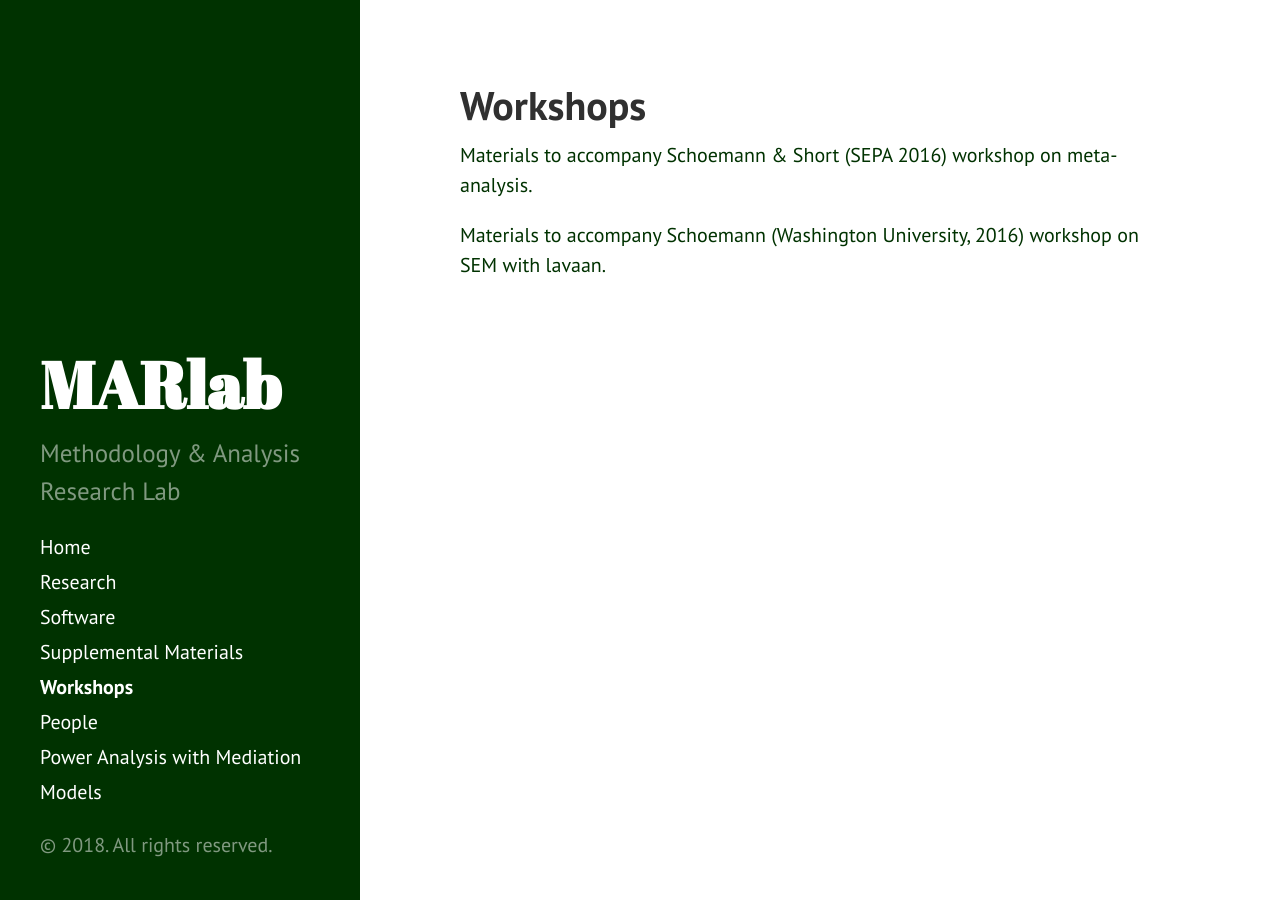
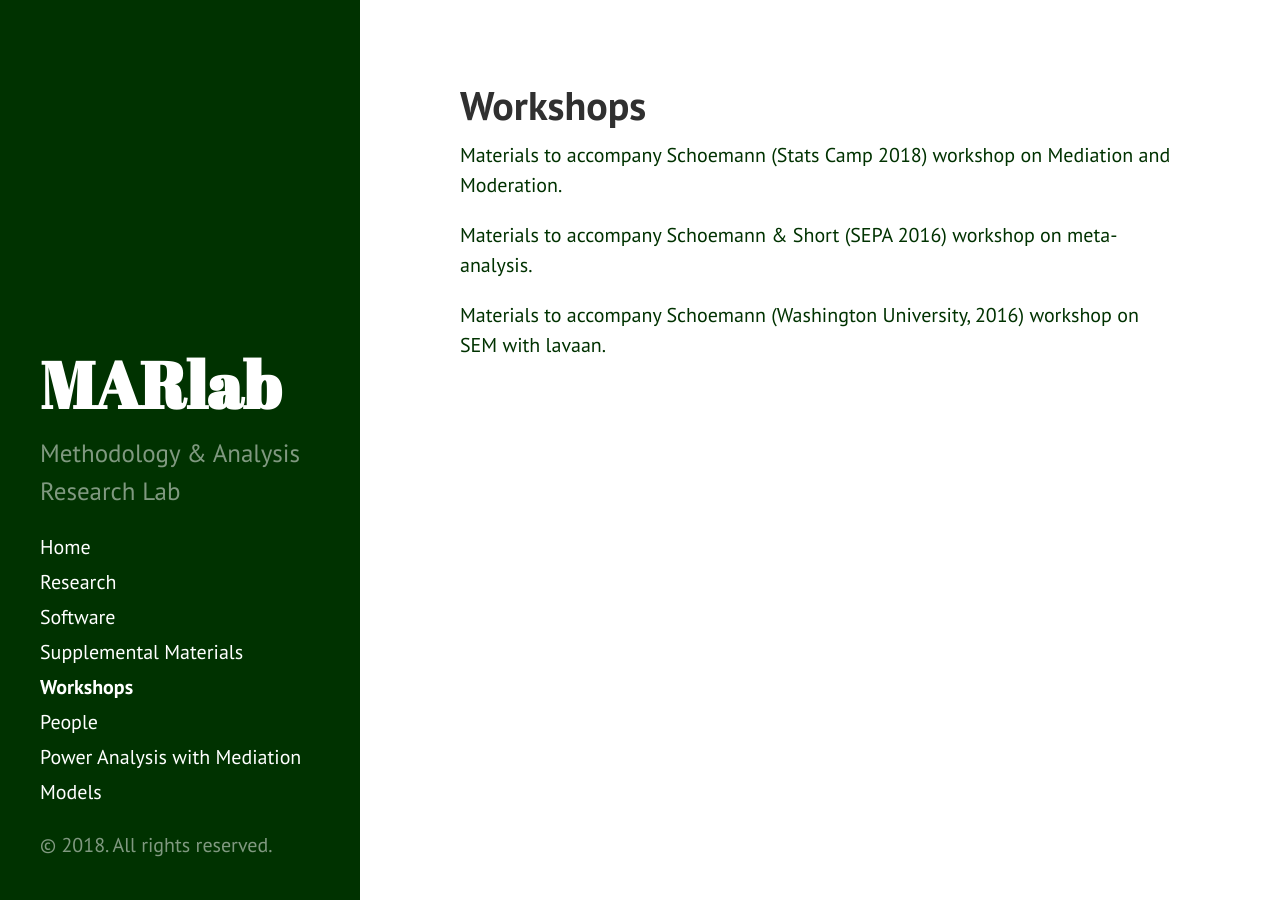
Before and after one commit to schoam4/schoam4.github.io, a Jekyll site: the page built from Workshops.md, in a window 1280 px wide. Built offline with Jekyll 4.4.1, drawn with Linux system fonts in a browser that asks for light colours.

Commit message:
Add Stats Camp 2018

```diff
--- a/Workshops.md
+++ b/Workshops.md
@@ -3,6 +3,9 @@
 title: Workshops
 ---
 
+
+[Materials to accompany Schoemann (Stats Camp 2018) workshop on Mediation and Moderation.](https://github.com/schoam4/Talks/raw/master/Stats_Camp/Mediation_Moderation_Spring2018.zip)
+
 [Materials to accompany Schoemann & Short (SEPA 2016) workshop on meta-analysis.](https://github.com/schoam4/Talks/blob/master/SEPA_meta/Meta_SEPA_040216.zip?raw=true)
 
 [Materials to accompany Schoemann (Washington University, 2016) workshop on SEM with lavaan.](https://github.com/schoam4/Talks/blob/master/WashU_lavaan/SEM_with_R_06282016.zip?raw=true)
```
